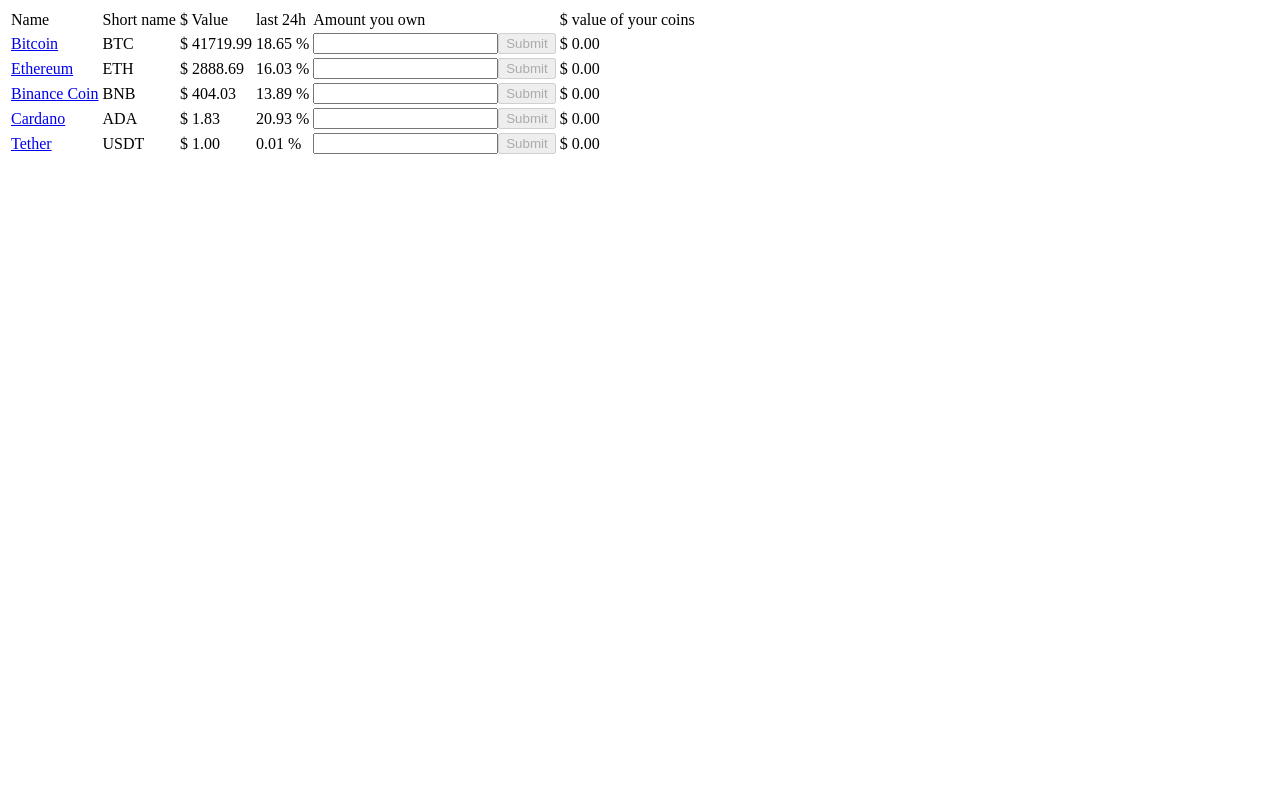
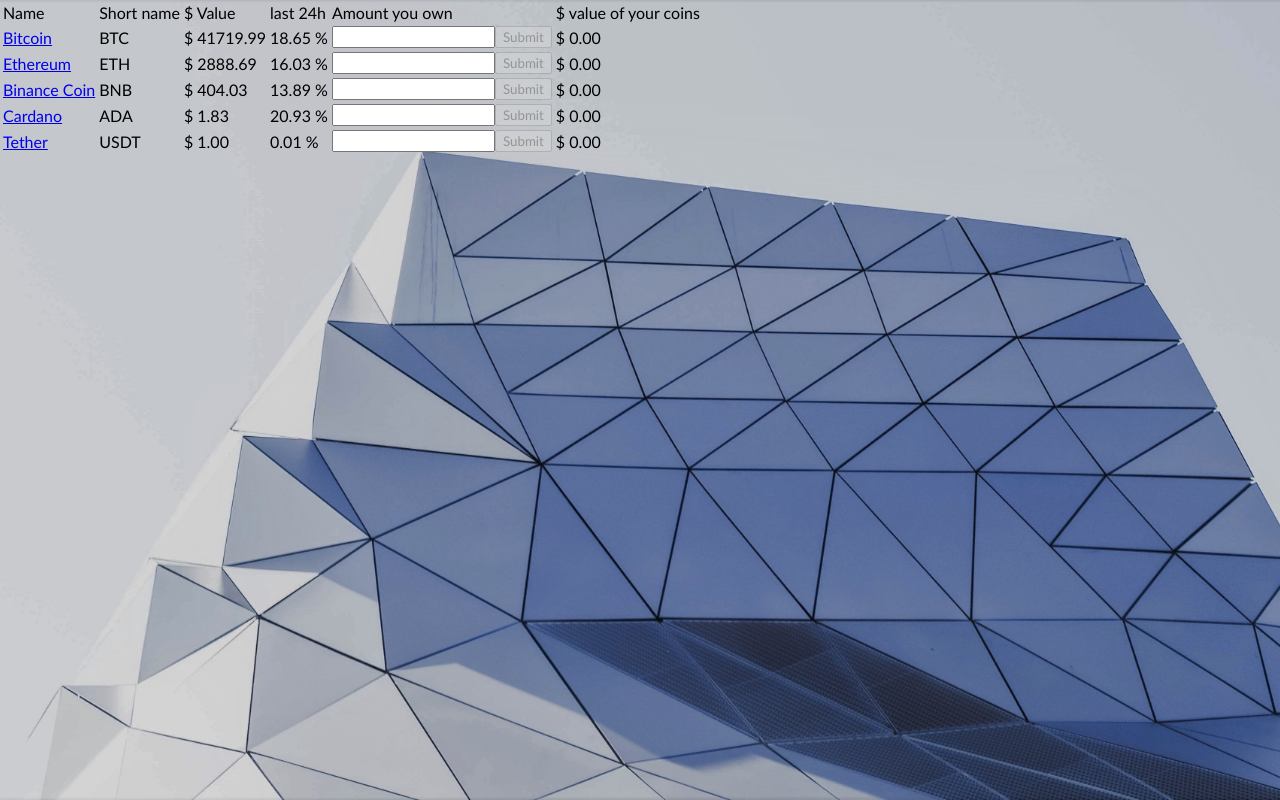
Before and after one commit to petarLecic/crypto_track, a React (Create React App) app: page / in a window 1280 px wide. Built offline with nearby package versions, Linux system fonts and the light colour scheme; the HTML template or start-up script is replaced by a standard one.

Commit message:
basic style setup

```diff
--- a/public/index.html
+++ b/public/index.html
@@ -24,7 +24,8 @@
       work correctly both with client-side routing and a non-root public URL.
       Learn how to configure a non-root public URL by running `npm run build`.
     -->
-    <title>React App</title>
+    <link rel="stylesheet" href="style.css">
+    <title>Crypto Track</title>
   </head>
   <body>
     <noscript>You need to enable JavaScript to run this app.</noscript>
--- /dev/null
+++ b/public/style.css
@@ -0,0 +1,13 @@
+* {
+    margin: 0;
+    box-sizing: border-box;
+    font-family: 'Gill Sans', 'Gill Sans MT', Calibri, 'Trebuchet MS', sans-serif;
+}
+
+html {
+    background: url('./background.jpg') no-repeat center center fixed;
+    -webkit-background-size: cover;
+    -moz-background-size: cover;
+    -o-background-size: cover;
+    background-size: cover;
+    }
```
